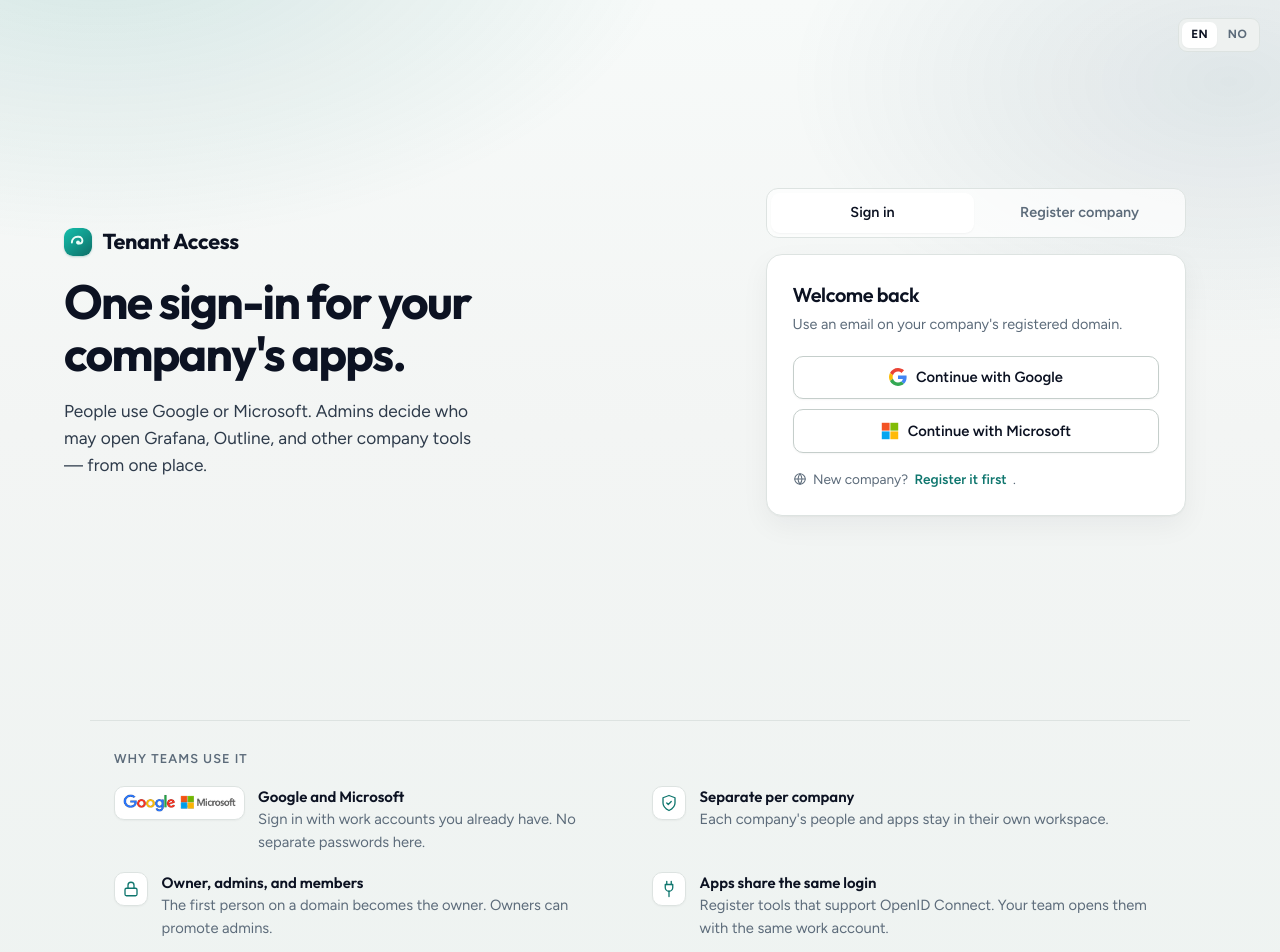
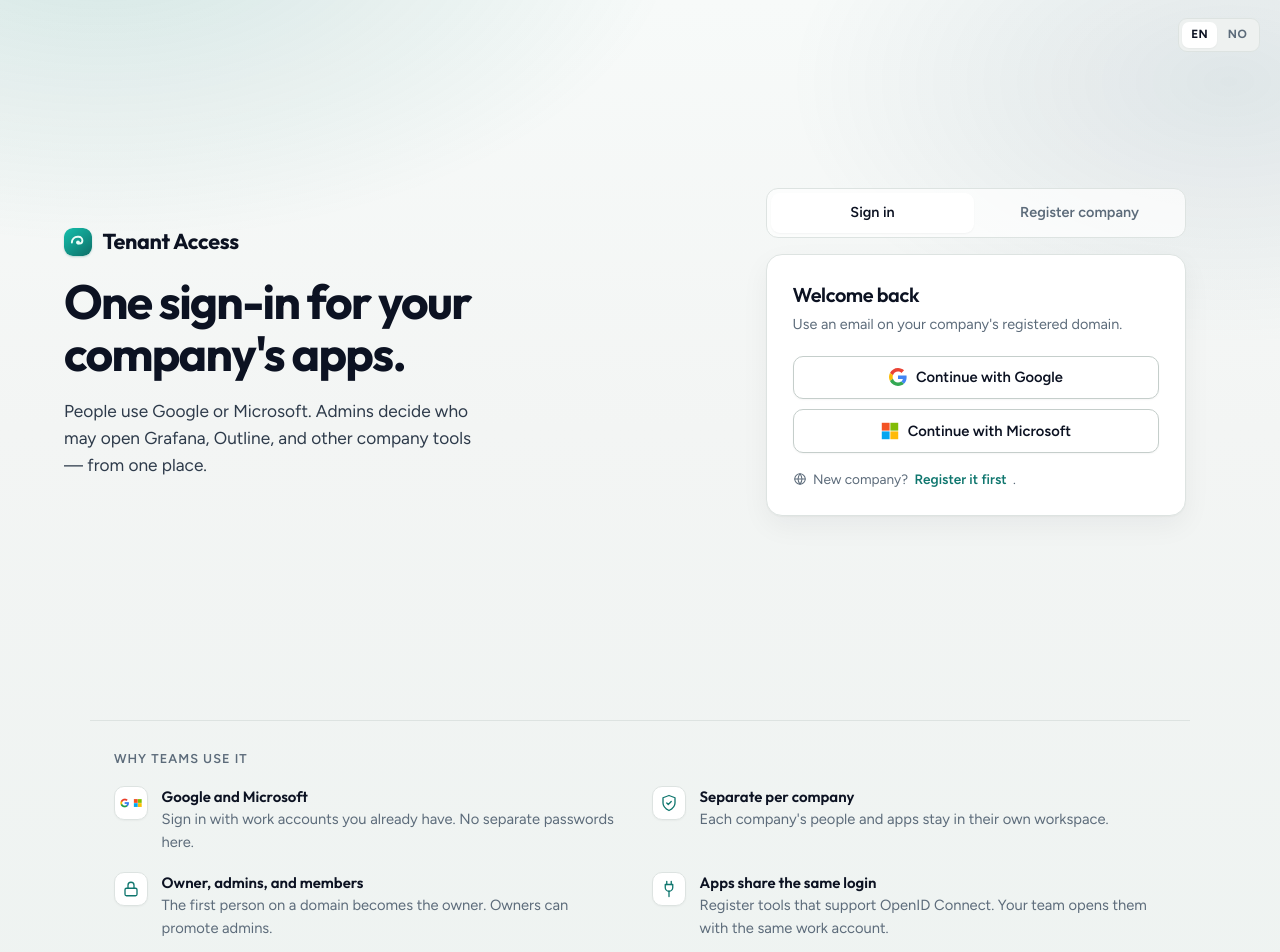
Before and after one commit to Henvag/tenant-access-dashboard, a React (Vite) app in the folder frontend/: page / in a window 1280 px wide. Shown: the top 952 px of the page. Built offline with nearby package versions, Linux system fonts and the light colour scheme; no server answers.

Commit message:
Use icon-only Google/Microsoft mark aligned with feature rows.

```diff
--- a/frontend/src/Landing.tsx
+++ b/frontend/src/Landing.tsx
@@ -132,7 +132,7 @@
         <ul className="feature-list">
           <li>
             <span className="feature-icon feature-icon-wide">
-              <img src={idpPairMark} alt="" height={18} />
+              <img src={idpPairMark} alt="" width={26} height={26} />
             </span>
             <div>
               <strong>{t("feature.google.title")}</strong>
--- a/frontend/src/styles.css
+++ b/frontend/src/styles.css
@@ -527,18 +527,15 @@
 }
 
 .feature-icon-wide {
-  width: auto;
-  min-width: 52px;
-  max-width: 140px;
+  width: 34px;
   height: 34px;
-  padding: 0 8px;
+  padding: 4px;
 }
 
 .feature-icon-wide img {
   display: block;
-  width: auto;
-  height: 18px;
-  max-width: 124px;
+  width: 100%;
+  height: 100%;
   object-fit: contain;
 }
 
```
Also changed, not shown: frontend/src/assets/google-microsoft.png.
